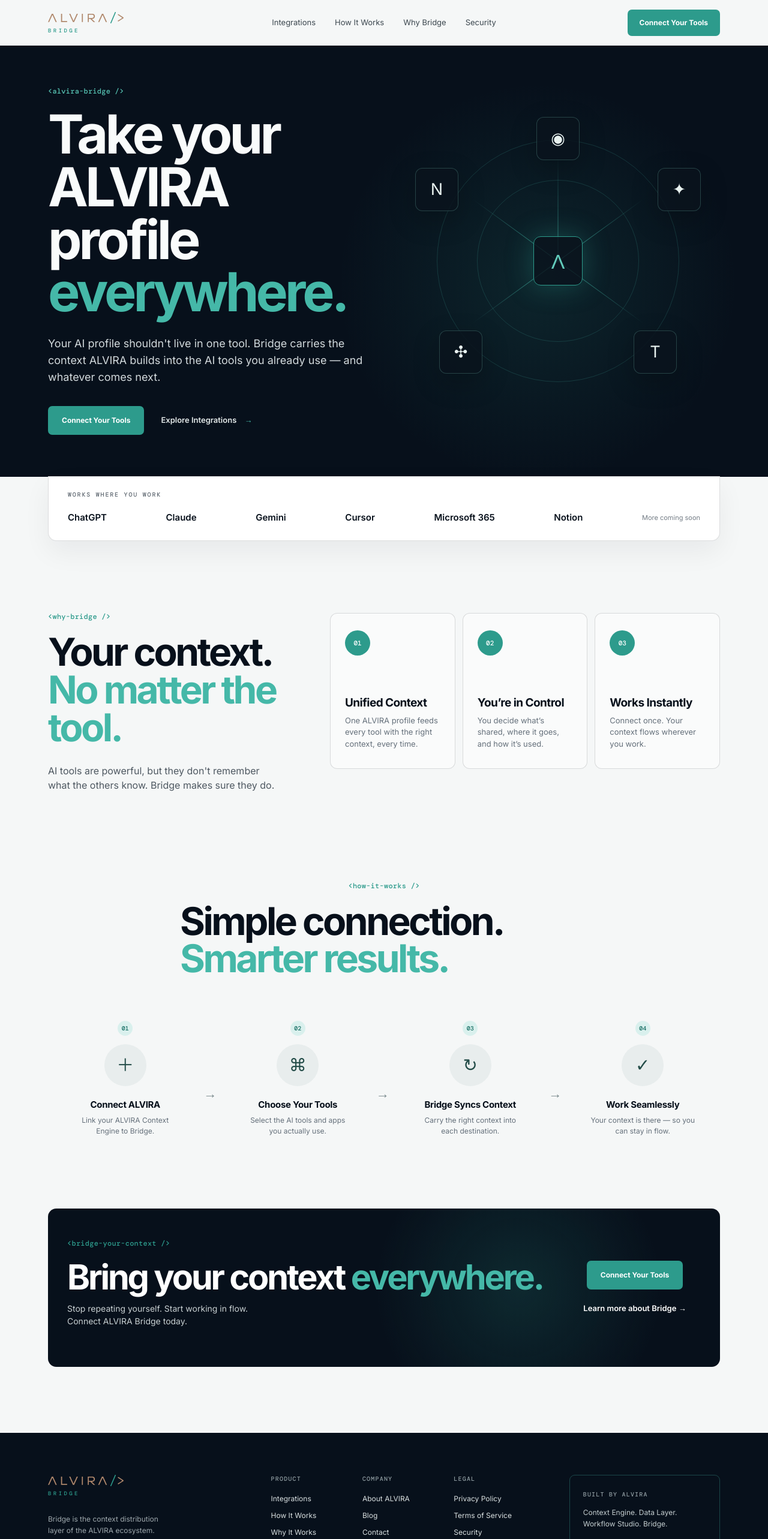
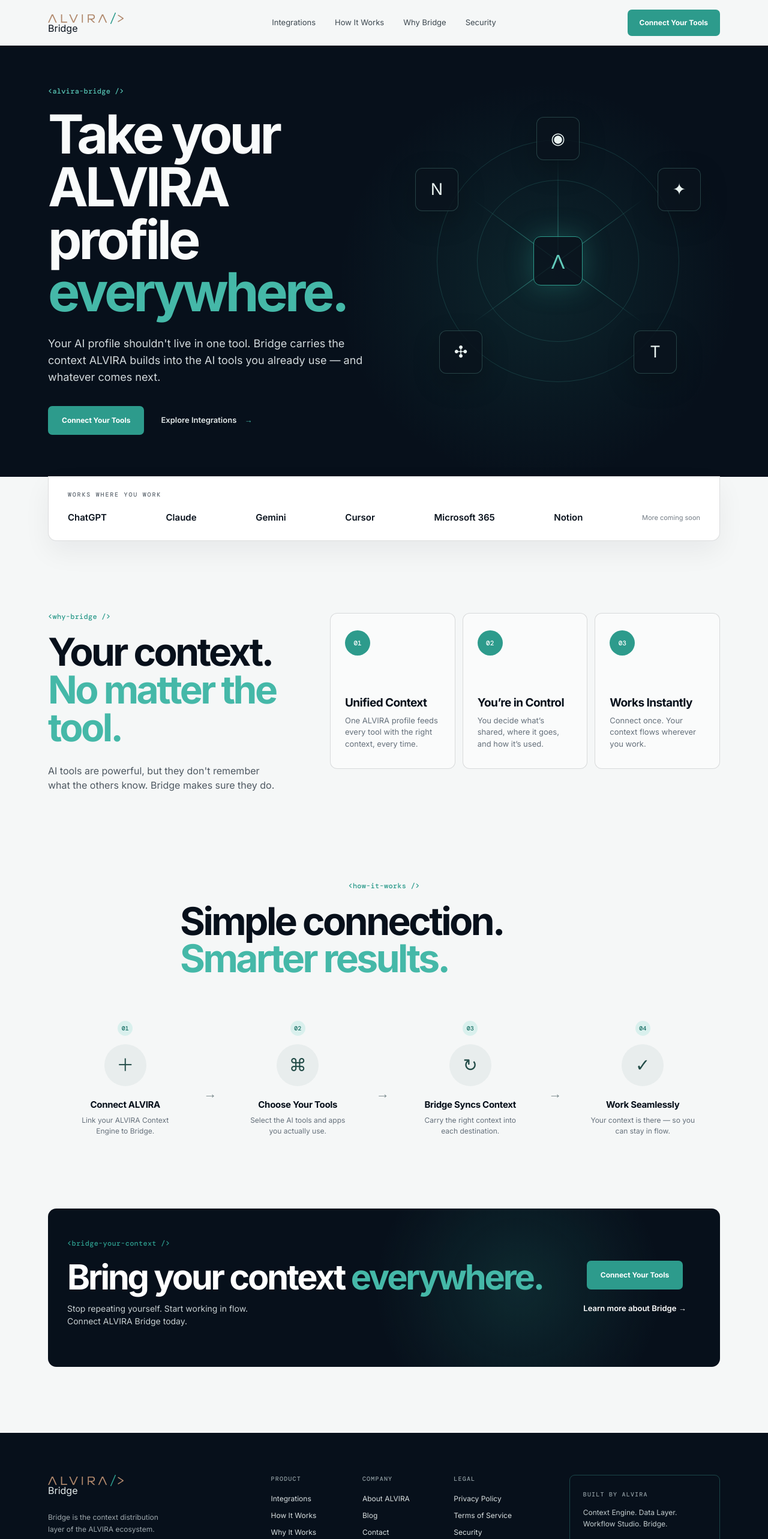
Before and after one commit to tk-ap/alvira-bridge, a Next.js app: page / in a window 1280 px wide. Shown: the top 2566 px of the page at 60% size. Built offline with nearby package versions, Linux system fonts and the light colour scheme.

Commit message:
Use exact ALVIRA logo with Bridge lockup

```diff
--- a/app/page.tsx
+++ b/app/page.tsx
@@ -40,13 +40,21 @@
   );
 }
 
+function BrandLockup() {
+  return (
+    <span className="brand-lockup">
+      <img src="/brand/alvira-primary-wordmark-dark.svg" alt="ALVIRA" />
+      <span className="bridge-name">Bridge</span>
+    </span>
+  );
+}
+
 export default function Home() {
   return (
     <main>
       <nav className="nav container">
-        <a href="https://alviratech.vercel.app/" className="brand" aria-label="ALVIRA home">
-          <img src="/brand/alvira-primary-wordmark-dark.svg" alt="ALVIRA" />
-          <small>BRIDGE</small>
+        <a href="https://alviratech.vercel.app/" className="brand" aria-label="ALVIRA Bridge home">
+          <BrandLockup />
         </a>
         <div className="nav-links">
           <a href="#integrations">Integrations</a>
@@ -129,7 +137,7 @@
 
       <footer className="footer">
         <div className="container footer-inner">
-          <div className="footer-brand"><img src="/brand/alvira-primary-wordmark-dark.svg" alt="ALVIRA" /><small>BRIDGE</small><p>Bridge is the context distribution<br />layer of the ALVIRA ecosystem.</p></div>
+          <div className="footer-brand"><BrandLockup /><p>Bridge is the context distribution<br />layer of the ALVIRA ecosystem.</p></div>
           <div className="footer-links"><div><b>PRODUCT</b><a href="#integrations">Integrations</a><a href="#how-it-works">How It Works</a><a href="#why-bridge">Why It Works</a><a href="#security">Security</a></div><div><b>COMPANY</b><a href="https://alviratech.vercel.app/">About ALVIRA</a><a href="https://alviratech.vercel.app/">Blog</a><a href="https://alviratech.vercel.app/">Contact</a></div><div><b>LEGAL</b><a href="#">Privacy Policy</a><a href="#">Terms of Service</a><a href="#security">Security</a></div></div>
           <div className="ecosystem"><b>BUILT BY ALVIRA</b><p>Context Engine. Data Layer.<br />Workflow Studio. Bridge.</p><strong>One ecosystem. Endless flow.</strong></div>
         </div>
```
